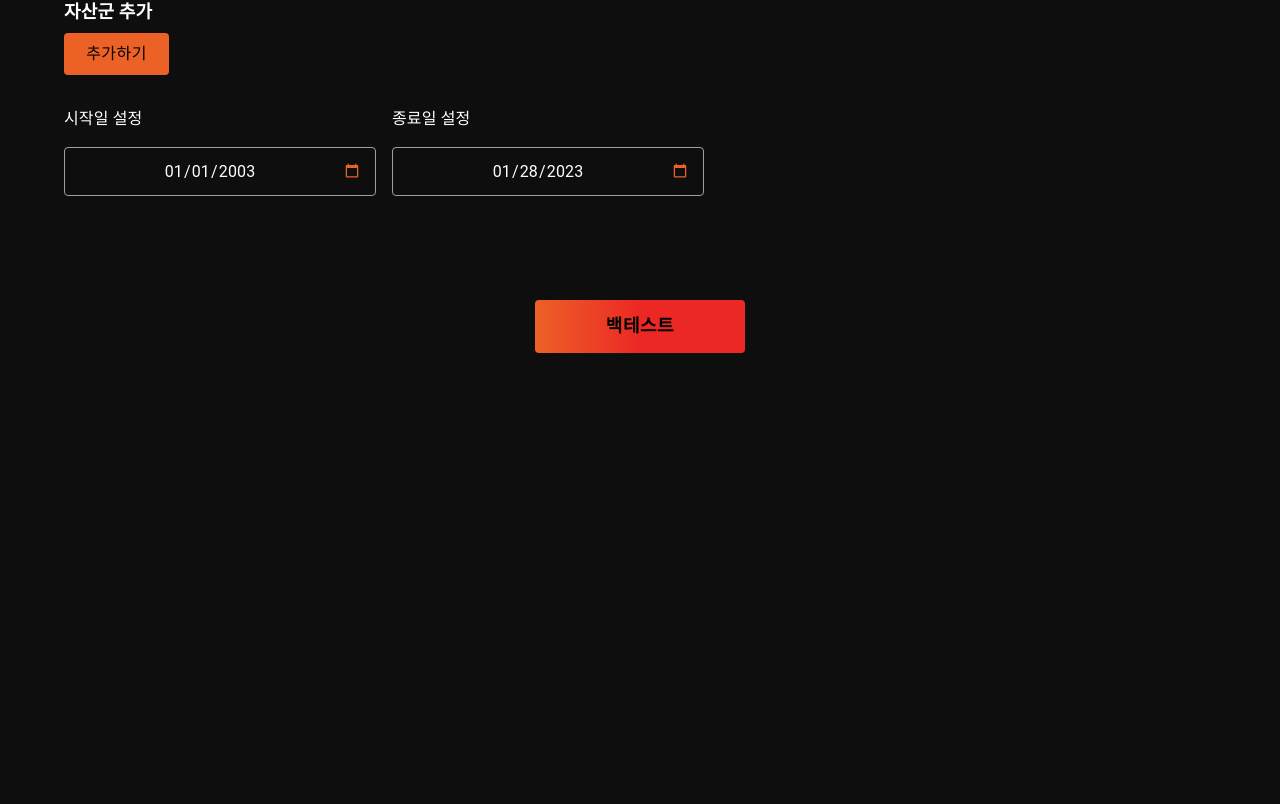
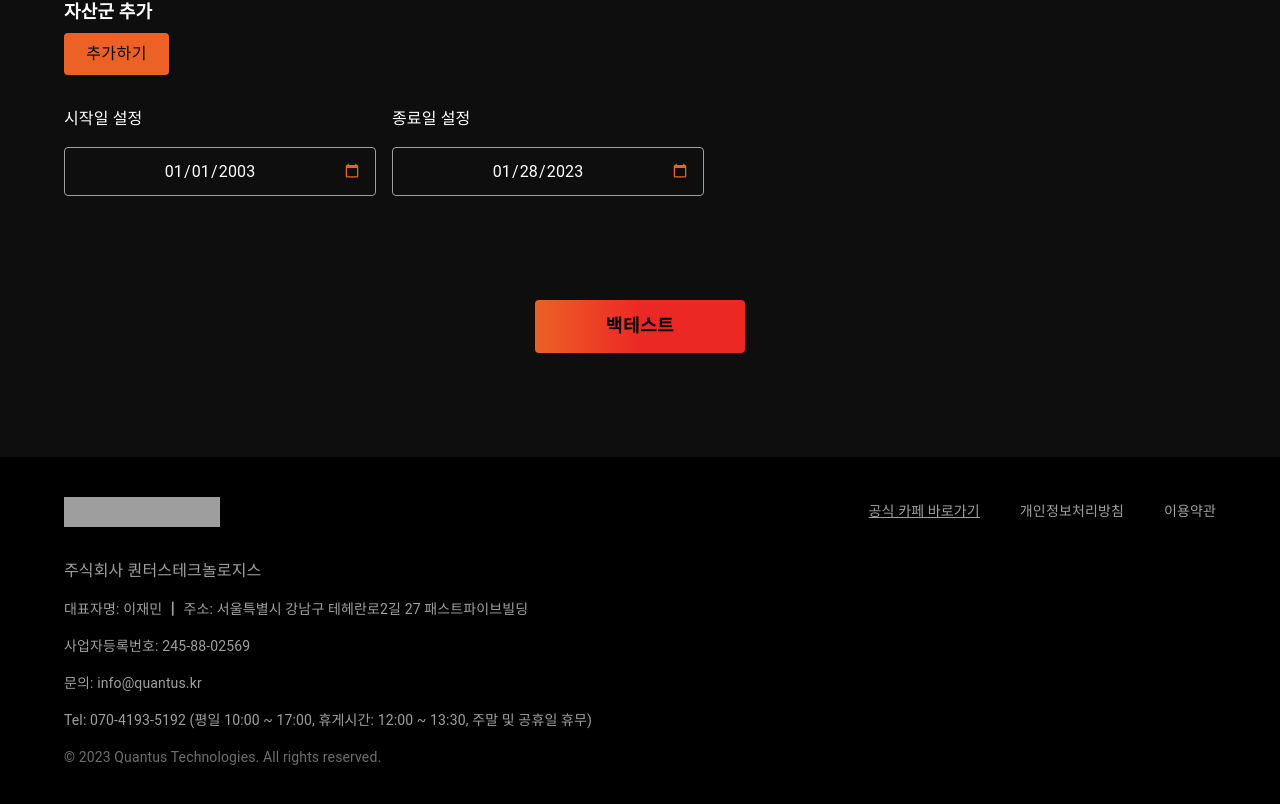
Before and after one commit to seongjae0325/asset-allocation-project, a React (Create React App) app: page /alloc in a window 1280 px wide. Shown: the part 755-1559 px from the top of the page. Before the commit the page ends 1108 px from the top, so only its background shows below. Built offline with nearby package versions, Linux system fonts and the light colour scheme; grey boxes are pictures that could not be loaded.

Commit message:
[Feat] footer component for pages

```diff
--- a/src/App.jsx
+++ b/src/App.jsx
@@ -2,7 +2,8 @@ import { BrowserRouter } from "react-router-dom";
 
 import Router from "./routes";
 import ThemeConfig from "./theme";
-import Header from "./layout/Header/index"
+import Header from "./layout/Header"
+import Footer from "./layout/Footer"
 
 function App() {
   return (
@@ -10,6 +11,7 @@ function App() {
       <ThemeConfig>
         <Header/>
         <Router />
+        <Footer/>
       </ThemeConfig>
     </BrowserRouter>
   );
--- /dev/null
+++ b/src/layout/Footer/index.jsx
@@ -0,0 +1,144 @@
+import { Container, Typography, Stack, Box } from "@mui/material";
+
+function Footer() {
+
+  const openPage = (e) => {
+    if (e.target.innerText === "공식 카페 바로가기") {
+      window.open("https://cafe.naver.com/quantus");
+    }
+    if (e.target.innerText === "개인정보처리방침") {
+      window.open("https://www.quantus.kr/service/useservice");
+    }
+    if (e.target.innerText === "이용약관") {
+      window.open("https://www.quantus.kr/service");
+    }
+  };
+
+  return (
+    <Box
+      sx={{
+        width: "100%",
+        backgroundColor: "black",
+      }}
+    >
+      <Container maxWidth="lg">
+        <Stack
+          direction="column"
+          spacing={2}
+          sx={{
+            pt: 5,
+          }}
+        >
+          <Stack
+            direction="row"
+            justifyContent="space-between"
+            alignItems="center"
+          >
+            <Box
+              component="img"
+              sx={{ cursor: "pointer", height: "30px", width: "156px" }}
+              alt="quantus"
+              src="https://quantus.kr/static/media/logo_quantus.f45f17f794c7214f1d63.png"
+            ></Box>
+            <Stack direction="row" spacing={5}>
+              <Typography
+                sx={{
+                  fontSize: "14px",
+                  fontWeight: 400,
+                  color: "#9f9f9f",
+                  cursor: "pointer",
+                  textDecoration: "underline",
+                }}
+                onClick={openPage}
+              >
+                공식 카페 바로가기
+              </Typography>
+              <Typography
+                sx={{
+                  fontSize: "14px",
+                  fontWeight: 400,
+                  color: "#9f9f9f",
+                  cursor: "pointer",
+                }}
+                onClick={openPage}
+              >
+                개인정보처리방침
+              </Typography>
+              <Typography
+                sx={{
+                  fontSize: "14px",
+                  fontWeight: 400,
+                  color: "#9f9f9f",
+                  cursor: "pointer",
+                }}
+                onClick={openPage}
+              >
+                이용약관
+              </Typography>
+            </Stack>
+          </Stack>
+          <Typography
+            sx={{
+              fontSize: "16px",
+              fontWeight: 500,
+              color: "#9f9f9f",
+              pt: 2,
+            }}
+          >
+            주식회사 퀀터스테크놀로지스
+          </Typography>
+          <Typography
+            sx={{
+              fontSize: "14px",
+              fontWeight: 400,
+              color: "#9f9f9f",
+            }}
+          >
+            대표자명: 이재민 ┃ 주소: 서울특별시 강남구 테헤란로2길 27
+            패스트파이브빌딩
+          </Typography>
+          <Typography
+            sx={{
+              fontSize: "14px",
+              fontWeight: 400,
+              color: "#9f9f9f",
+            }}
+          >
+            사업자등록번호: 245-88-02569
+          </Typography>
+          <Typography
+            sx={{
+              fontSize: "14px",
+              fontWeight: 400,
+              color: "#9f9f9f",
+            }}
+          >
+            문의: info@quantus.kr
+          </Typography>
+          <Typography
+            sx={{
+              fontSize: "14px",
+              fontWeight: 400,
+              color: "#9f9f9f",
+            }}
+          >
+            Tel: 070-4193-5192 (평일 10:00 ~ 17:00, 휴게시간: 12:00 ~ 13:30,
+            주말 및 공휴일 휴무)
+          </Typography>
+          <Typography
+            sx={{
+              fontSize: "14px",
+              fontWeight: 400,
+              color: "#6E6E6E",
+              pb: 10,
+            }}
+          >
+            © 2023 Quantus Technologies. All rights reserved.
+          </Typography>
+        </Stack>
+      </Container>
+    </Box>
+  );
+}
+
+export default Footer;
```
